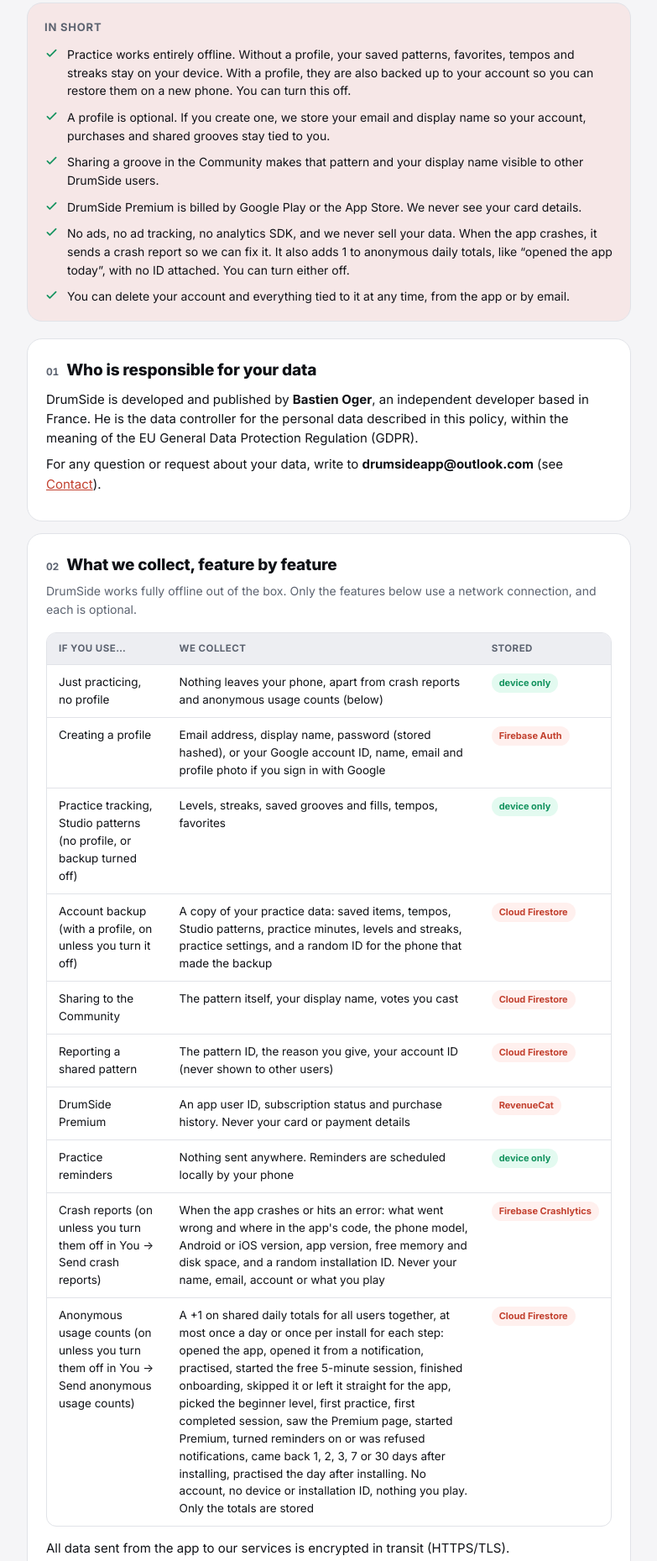
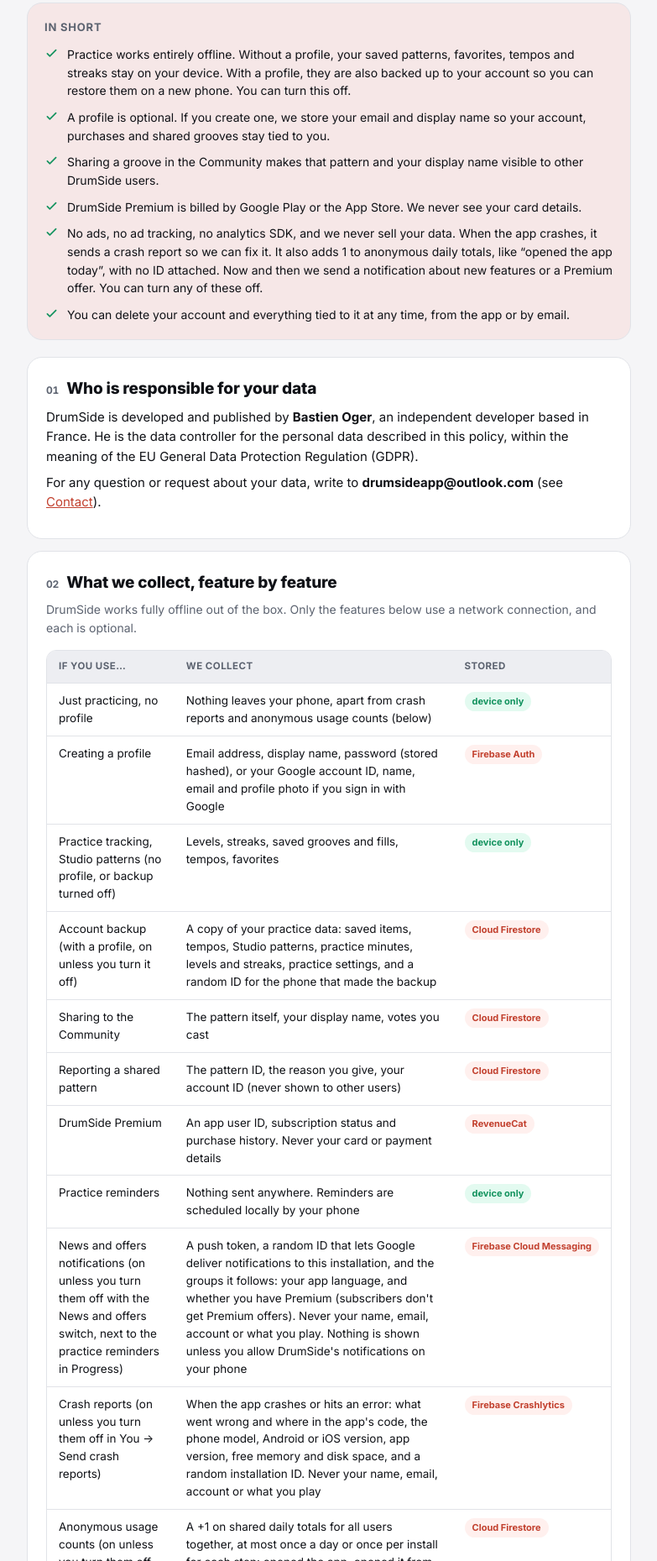
Before and after one commit to bastienoger/drumside, a plain HTML site: page privacy.html in a window 1280 px wide. Shown: the part 387-2246 px from the top of the page at 84% size, without its empty margins (248-1031 px from the left). Drawn offline with Linux system fonts and the light colour scheme.

Commit message:
Privacy policy: news and offers push notifications
Lists Firebase Cloud Messaging, the push token and its topics (language,
Premium or not), the consent basis, retention and how to turn it off.

Co-Authored-By: Claude Opus 5.5 <noreply@anthropic.com>
Claude-Session: https://claude.ai/code/session_01Hp63Y1T9ij1xxnuTzDngME

```diff
--- a/privacy.html
+++ b/privacy.html
@@ -135,7 +135,7 @@
       <li><svg viewBox="0 0 20 20" fill="none"><path d="M4 10.5l3.5 3.5L16 5.5" stroke="currentColor" stroke-width="2" stroke-linecap="round" stroke-linejoin="round"/></svg><span>A profile is optional. If you create one, we store your email and display name so your account, purchases and shared grooves stay tied to you.</span></li>
       <li><svg viewBox="0 0 20 20" fill="none"><path d="M4 10.5l3.5 3.5L16 5.5" stroke="currentColor" stroke-width="2" stroke-linecap="round" stroke-linejoin="round"/></svg><span>Sharing a groove in the Community makes that pattern and your display name visible to other DrumSide users.</span></li>
       <li><svg viewBox="0 0 20 20" fill="none"><path d="M4 10.5l3.5 3.5L16 5.5" stroke="currentColor" stroke-width="2" stroke-linecap="round" stroke-linejoin="round"/></svg><span>DrumSide Premium is billed by Google Play or the App Store. We never see your card details.</span></li>
-      <li><svg viewBox="0 0 20 20" fill="none"><path d="M4 10.5l3.5 3.5L16 5.5" stroke="currentColor" stroke-width="2" stroke-linecap="round" stroke-linejoin="round"/></svg><span>No ads, no ad tracking, no analytics SDK, and we never sell your data. When the app crashes, it sends a crash report so we can fix it. It also adds 1 to anonymous daily totals, like &ldquo;opened the app today&rdquo;, with no ID attached. You can turn either off.</span></li>
+      <li><svg viewBox="0 0 20 20" fill="none"><path d="M4 10.5l3.5 3.5L16 5.5" stroke="currentColor" stroke-width="2" stroke-linecap="round" stroke-linejoin="round"/></svg><span>No ads, no ad tracking, no analytics SDK, and we never sell your data. When the app crashes, it sends a crash report so we can fix it. It also adds 1 to anonymous daily totals, like &ldquo;opened the app today&rdquo;, with no ID attached. Now and then we send a notification about new features or a Premium offer. You can turn any of these off.</span></li>
       <li><svg viewBox="0 0 20 20" fill="none"><path d="M4 10.5l3.5 3.5L16 5.5" stroke="currentColor" stroke-width="2" stroke-linecap="round" stroke-linejoin="round"/></svg><span>You can delete your account and everything tied to it at any time, from the app or by email.</span></li>
     </ul>
   </div>
@@ -161,8 +161,9 @@
           <tr><td>Reporting a shared pattern</td><td>The pattern ID, the reason you give, your account ID (never shown to other users)</td><td><span class="pill cloud">Cloud Firestore</span></td></tr>
           <tr><td>DrumSide Premium</td><td>An app user ID, subscription status and purchase history. Never your card or payment details</td><td><span class="pill cloud">RevenueCat</span></td></tr>
           <tr><td>Practice reminders</td><td>Nothing sent anywhere. Reminders are scheduled locally by your phone</td><td><span class="pill local">device only</span></td></tr>
+          <tr><td>News and offers notifications (on unless you turn them off with the News and offers switch, next to the practice reminders in Progress)</td><td>A push token, a random ID that lets Google deliver notifications to this installation, and the groups it follows: your app language, and whether you have Premium (subscribers don't get Premium offers). Never your name, email, account or what you play. Nothing is shown unless you allow DrumSide's notifications on your phone</td><td><span class="pill cloud">Firebase Cloud Messaging</span></td></tr>
           <tr><td>Crash reports (on unless you turn them off in You → Send crash reports)</td><td>When the app crashes or hits an error: what went wrong and where in the app's code, the phone model, Android or iOS version, app version, free memory and disk space, and a random installation ID. Never your name, email, account or what you play</td><td><span class="pill cloud">Firebase Crashlytics</span></td></tr>
-          <tr><td>Anonymous usage counts (on unless you turn them off in You → Send anonymous usage counts)</td><td>A +1 on shared daily totals for all users together, at most once a day or once per install for each step: opened the app, opened it from a notification, practised, started the free 5-minute session, finished onboarding, skipped it or left it straight for the app, picked the beginner level, first practice, first completed session, saw the Premium page, started Premium, turned reminders on or was refused notifications, came back 1, 2, 3, 7 or 30 days after installing, practised the day after installing. No account, no device or installation ID, nothing you play. Only the totals are stored</td><td><span class="pill cloud">Cloud Firestore</span></td></tr>
+          <tr><td>Anonymous usage counts (on unless you turn them off in You → Send anonymous usage counts)</td><td>A +1 on shared daily totals for all users together, at most once a day or once per install for each step: opened the app, opened it from a notification, opened a news or offer notification, practised, started the free 5-minute session, finished onboarding, skipped it or left it straight for the app, picked the beginner level, first practice, first completed session, saw the Premium page, started Premium, turned reminders on or was refused notifications, came back 1, 2, 3, 7 or 30 days after installing, practised the day after installing. No account, no device or installation ID, nothing you play. Only the totals are stored</td><td><span class="pill cloud">Cloud Firestore</span></td></tr>
         </tbody>
       </table>
     </div>
@@ -219,6 +220,7 @@
           <tr><td>Checking your Premium subscription across devices</td><td>Performance of our contract with you (art. 6(1)(b))</td></tr>
           <tr><td>Backing up your practice data to your account and restoring it</td><td>Performance of our contract with you (art. 6(1)(b))</td></tr>
           <tr><td>Crash reports, to find and fix bugs</td><td>Our legitimate interest in an app that works (art. 6(1)(f)). You can turn them off at any time</td></tr>
+          <tr><td>News and offers notifications, about new features and DrumSide Premium</td><td>Your consent, given by allowing DrumSide's notifications on your phone. You can withdraw it at any time with the News and offers switch or in your phone's settings</td></tr>
           <tr><td>Anonymous usage counts, to see whether new users find their way in and come back</td><td>Our legitimate interest in improving the app (art. 6(1)(f)). Only totals are kept, with no identifier, and you can turn them off at any time</td></tr>
           <tr><td>Handling reports, preventing spam and abuse, keeping the service secure</td><td>Our legitimate interest in a safe community (art. 6(1)(f))</td></tr>
           <tr><td>Keeping purchase records required by tax and accounting rules</td><td>Legal obligation (art. 6(1)(c))</td></tr>
@@ -236,6 +238,7 @@
       <li><b>Subscription records</b> at RevenueCat: while your account exists, then as long as tax and accounting law requires.</li>
       <li><b>Account backup</b>: until you delete your account. Turning backup off stops updating it.</li>
       <li><b>Crash reports</b>: 90 days, then deleted automatically by Crashlytics.</li>
+      <li><b>Push token</b>: until you turn news and offers off or uninstall the app. Firebase deletes tokens that stay unused for 270 days.</li>
       <li><b>Anonymous usage counts</b>: daily totals with nothing that points to a person, kept as long as they are useful.</li>
       <li><b>On-device data</b>: until you delete it or uninstall the app.</li>
     </ul>
@@ -244,13 +247,14 @@
 
   <section class="card" id="sharing">
     <h2><span class="num">09</span> Who else processes this data</h2>
-    <p class="intro">We don't sell data, and we don't run ads or an analytics service. The only outside services are the ones that make accounts, the community, Premium, crash reports and the anonymous usage counts work. They act as our processors.</p>
+    <p class="intro">We don't sell data, and we don't run ads or an analytics service. The only outside services are the ones that make accounts, the community, Premium, news and offers notifications, crash reports and the anonymous usage counts work. They act as our processors.</p>
     <div class="tablewrap">
       <table>
         <thead><tr><th>Service</th><th>Used for</th><th>Their policy</th></tr></thead>
         <tbody>
           <tr><td>Google Firebase (Authentication and Cloud Firestore)</td><td>Accounts, sign-in, community storage, account backup, anonymous usage totals</td><td><a href="https://policies.google.com/privacy" target="_blank" rel="noopener">policies.google.com/privacy</a></td></tr>
           <tr><td>Google Firebase Crashlytics</td><td>Crash reports</td><td><a href="https://firebase.google.com/support/privacy" target="_blank" rel="noopener">firebase.google.com/support/privacy</a></td></tr>
+          <tr><td>Google Firebase Cloud Messaging</td><td>News and offers notifications</td><td><a href="https://firebase.google.com/support/privacy" target="_blank" rel="noopener">firebase.google.com/support/privacy</a></td></tr>
           <tr><td>Google Sign-In</td><td>Signing in with a Google account</td><td><a href="https://policies.google.com/privacy" target="_blank" rel="noopener">policies.google.com/privacy</a></td></tr>
           <tr><td>RevenueCat</td><td>Subscription status across devices</td><td><a href="https://www.revenuecat.com/privacy" target="_blank" rel="noopener">revenuecat.com/privacy</a></td></tr>
           <tr><td>Google Play / Apple App Store</td><td>Billing for DrumSide Premium</td><td><a href="https://policies.google.com/privacy" target="_blank" rel="noopener">Google</a> / <a href="https://www.apple.com/legal/privacy/" target="_blank" rel="noopener">Apple</a></td></tr>
@@ -272,6 +276,7 @@
       <li><b>Access and portability</b>: get a copy of the account data we hold, in a common format</li>
       <li><b>Correction</b>: fix your display name in the app, or ask us to correct anything else</li>
       <li><b>Deletion</b>: delete your account in the app, or ask us by email</li>
+      <li><b>Withdrawing consent</b>: turn off the News and offers switch, or DrumSide's notifications in your phone's settings, and no more news or offers reach you</li>
       <li><b>Objection and restriction</b>: object to, or ask us to limit, uses based on our legitimate interest. For crash reports or usage counts, just turn off You → Send crash reports or You → Send anonymous usage counts</li>
       <li><b>Complaint</b>: you can complain to your data protection authority. In France, that's the CNIL (<a href="https://www.cnil.fr" target="_blank" rel="noopener">cnil.fr</a>)</li>
     </ul>
```
